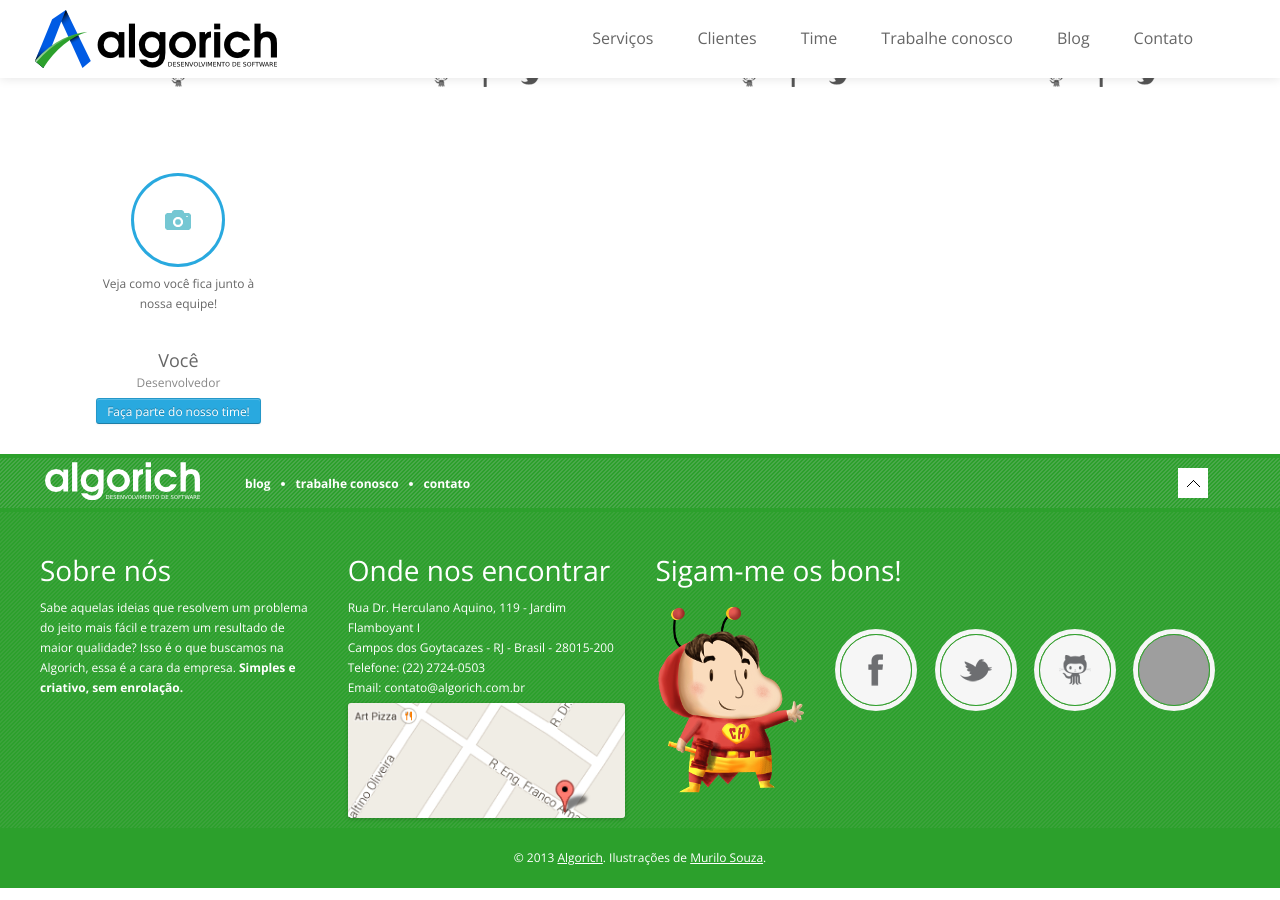
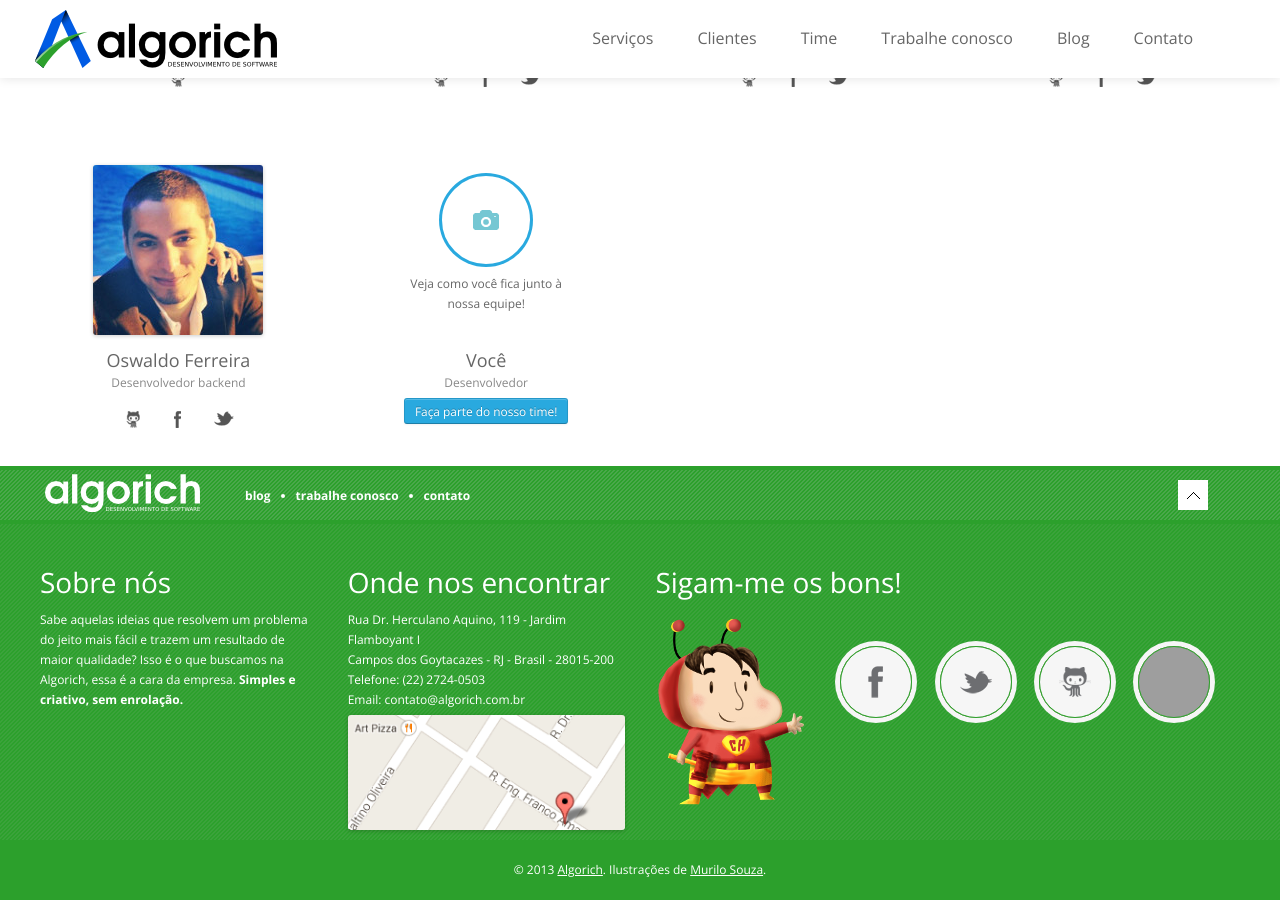
Before and after one commit to algorich/site2.0, a Jekyll site: the page built from index.html, in a window 1280 px wide and 900 px high, scrolled down 3862 px. Built offline with Jekyll 4.4.1, drawn with Linux system fonts in a browser that asks for light colours; some web fonts are replaced; grey boxes are pictures that could not be loaded.

Commit message:
add Oswaldo to the time =)

```diff
--- a/_includes/time.html
+++ b/_includes/time.html
@@ -152,6 +152,23 @@
   <!-- start: Row -->
   <div class="row-fluid app-team-list">
 
+  <!-- start: About Member -->
+    <div class="span3">
+      <img src="/img/time/oswaldo.jpeg" alt="Oswaldo Ferreira">
+      <div class="team-name">
+        Oswaldo Ferreira<br/>
+        <span>Desenvolvedor backend</span>
+      </div>
+      <div class="social_profiles">
+        <ul class="social-bookmarks">
+          <li class="github"><a href="http://github.com/oswluiz" target="_blank">github</a></li>
+          <li class="facebook"><a href="http://facebook.com/oswnnj" target="_blank">facebook</a></li>
+          <li class="twitter"><a href="http://twitter.com/oswferreira" target="_blank">twitter</a></li>
+        </ul>
+      </div>
+    </div>
+    <!-- end: About Member -->
+
     <!-- start: About Member -->
     <div id="new-team-member-wrapper" class="span3 tip" title='Clique aqui para "tirar sua foto"'>
       <div id="new-team-member-box">
```
Also changed, not shown: img/time/oswaldo.jpeg (added).
